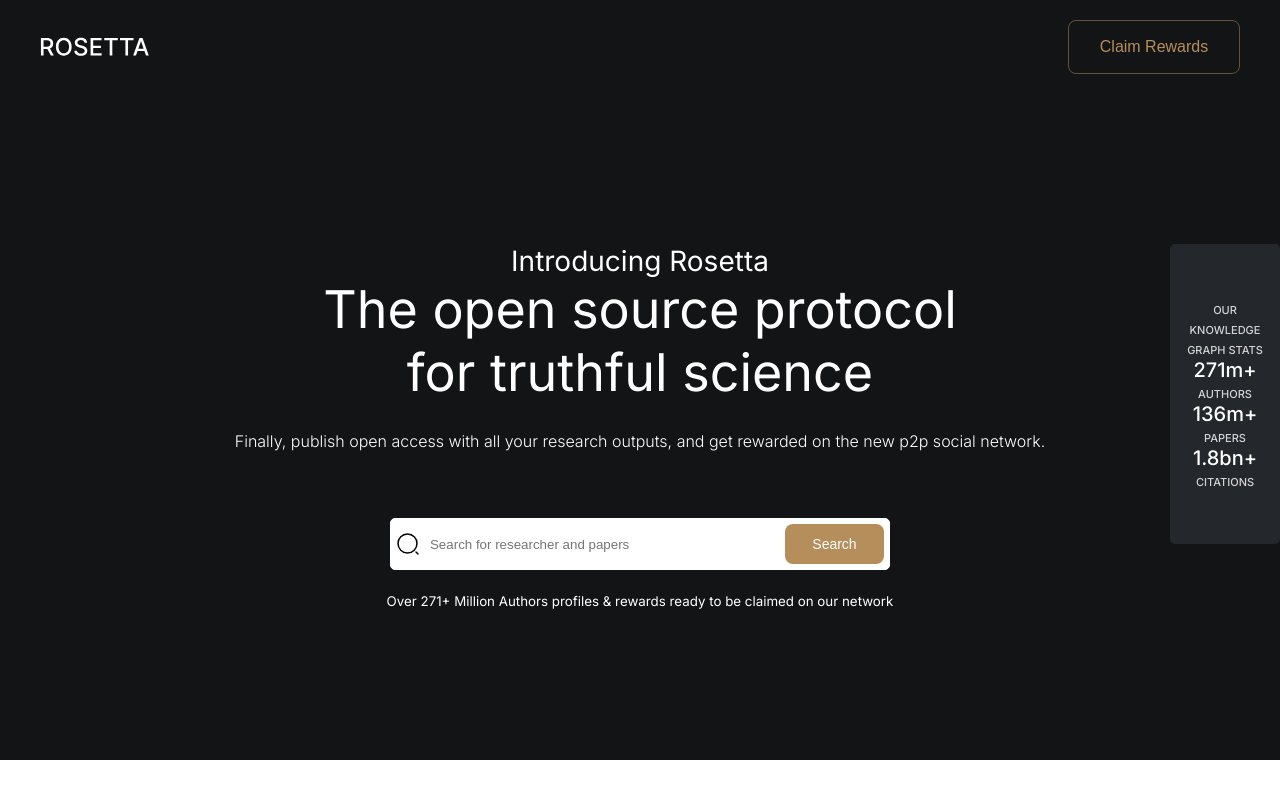
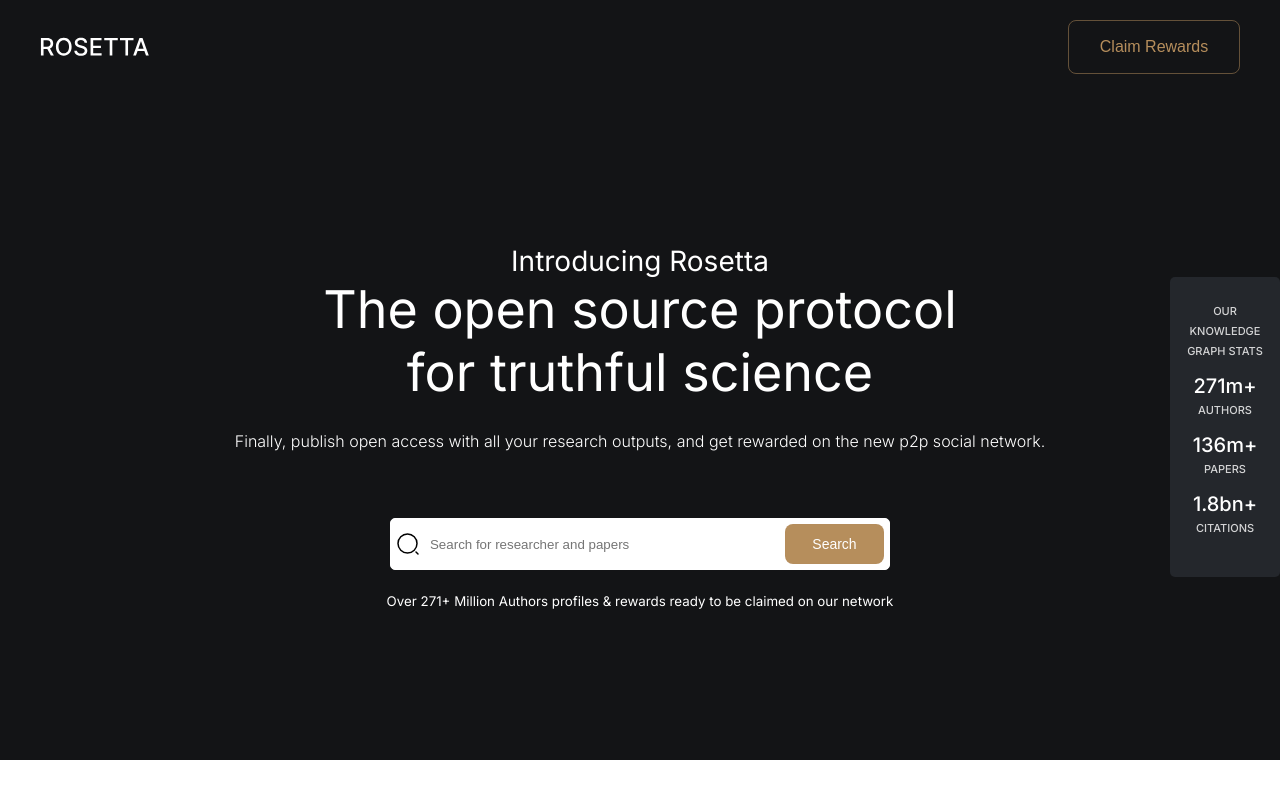
Before and after one commit to TheOpenRosetta/rosetta-frontend, a React (Create React App) app: page / in a window 1280 px wide. Shown: the top 800 px of the page. Built offline with nearby package versions, Linux system fonts and the light colour scheme.

Commit message:
landing fixed

```diff
--- a/src/Components/Landing/Landing.jsx
+++ b/src/Components/Landing/Landing.jsx
@@ -25,15 +25,26 @@ const Landing = () => {
             </div>
             <div className="graph__stats">
                 <div className="graph__stats__body">
-                    <span> Our<br/> Knowledge<br/> Graph Stats </span>
+                    <span>
+                        {" "}
+                        Our
+                        <br /> Knowledge
+                        <br /> Graph Stats{" "}
+                    </span>
+                    <br />
+                    <div>
                         <h5> 271m+ </h5>
                         <span> Authors </span>
+                    </div>
+                    <div>
                         <h5> 136m+ </h5>
                         <span> Papers </span>
+                    </div>
+                    <div>
                         <h5> 1.8bn+ </h5>
                         <span> Citations </span>
                     </div>
-
+                </div>
             </div>
         </section>
     );
--- a/src/Components/Landing/_landing.scss
+++ b/src/Components/Landing/_landing.scss
@@ -50,38 +50,37 @@
             }
         }
     }
-    .graph__stats{
+    .graph__stats {
         display: flex;
-        justify-content:center;
+        justify-content: center;
         align-items: center;
         position: absolute;
         width: 110px;
         height: 257px;
-        top: 0;
-        transform: translateY(50%);
-        right: 0;
-        background: #24272C;
+        top: 50%;
+        transform: translateY(-50%);
+        right: 0px;
+        background: #24272c;
         border-radius: 5px;
-        .graph__stats__body{
-            > span{
-            font-weight: 500;
-            font-size: 11px;
-            line-height: 16px;
-            margin-bottom: 17px;
-            text-align: center;
-            text-transform: uppercase;
-            color: #FFFFFF;
-            opacity: 0.8;
+        .graph__stats__body {
+            height: 257px;
+            span {
+                font-weight: 500;
+                font-size: 11px;
+                text-align: center;
+                text-transform: uppercase;
+                color: #ffffff;
+                opacity: 0.8;
             }
-            > h5{
+            > div {
+                margin: 15px 0px;
+            }
+            h5 {
                 font-weight: 500;
                 font-size: 20px;
                 text-align: center;
-                color: #FFFFFF;
+                color: #ffffff;
             }
         }
-
-
-
     }
 }
--- a/src/styles/App.css
+++ b/src/styles/App.css
@@ -145,30 +145,36 @@ body {
   position: absolute;
   width: 110px;
   height: 257px;
-  top: 0;
-  -webkit-transform: translateY(50%);
-          transform: translateY(50%);
-  right: 0;
-  background: #24272C;
+  top: 50%;
+  -webkit-transform: translateY(-50%);
+          transform: translateY(-50%);
+  right: 0px;
+  background: #24272c;
   border-radius: 5px;
 }
 
-.hero .graph__stats .graph__stats__body > span {
+.hero .graph__stats .graph__stats__body {
+  height: 257px;
+}
+
+.hero .graph__stats .graph__stats__body span {
   font-weight: 500;
   font-size: 11px;
-  line-height: 16px;
-  margin-bottom: 17px;
   text-align: center;
   text-transform: uppercase;
-  color: #FFFFFF;
+  color: #ffffff;
   opacity: 0.8;
 }
 
-.hero .graph__stats .graph__stats__body > h5 {
+.hero .graph__stats .graph__stats__body > div {
+  margin: 15px 0px;
+}
+
+.hero .graph__stats .graph__stats__body h5 {
   font-weight: 500;
   font-size: 20px;
   text-align: center;
-  color: #FFFFFF;
+  color: #ffffff;
 }
 
 .paper > div {
```
Also changed, not shown: 1 other file (tests, documents, lock files or other folders). Lines whose indentation alone changed are shown as unchanged.
